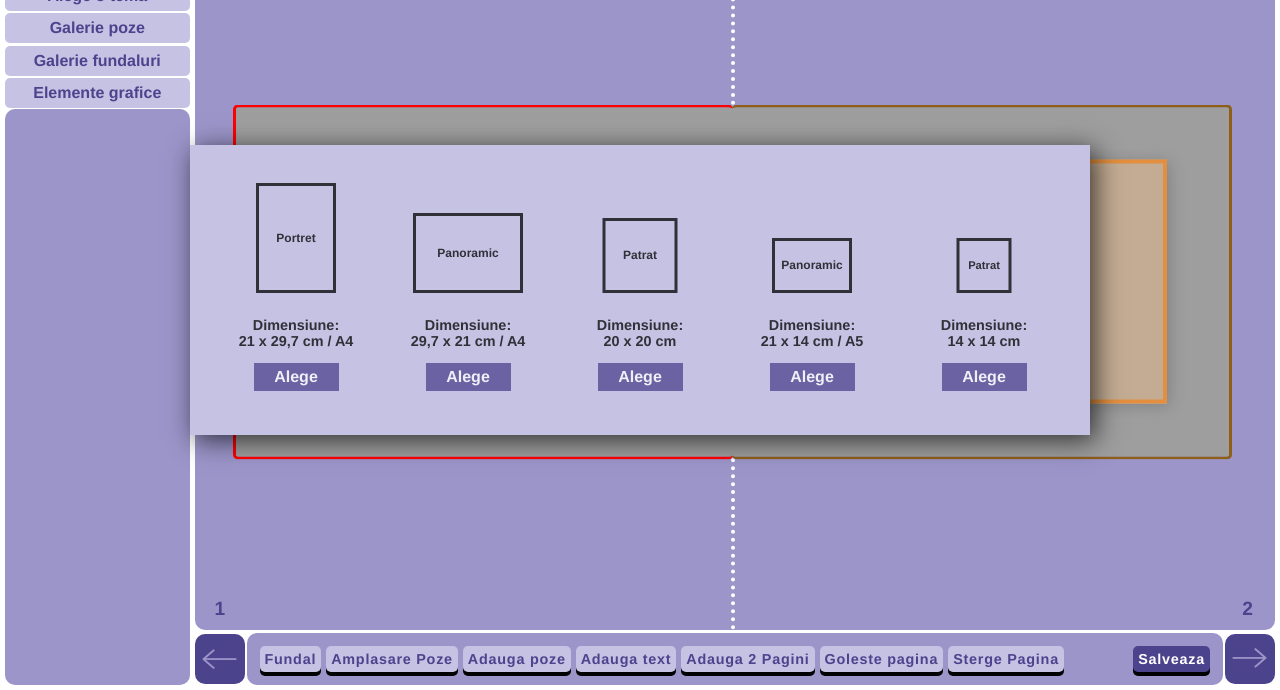
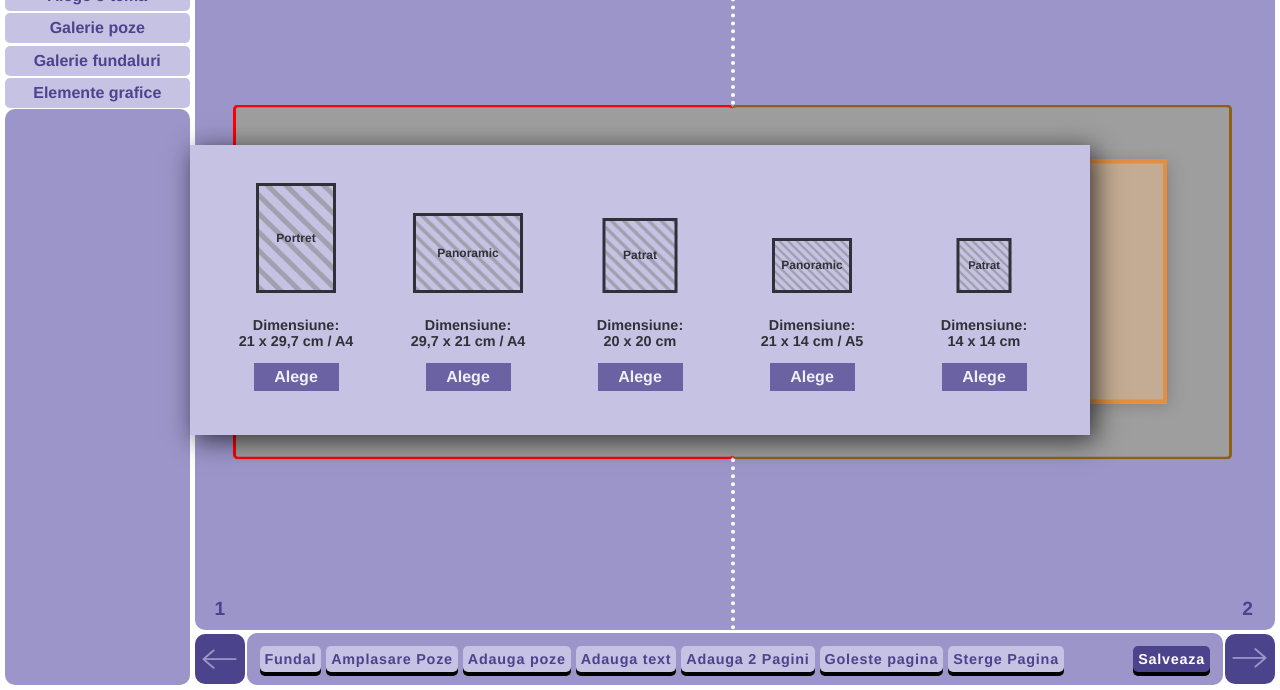
Before and after one commit to GeorgeNicola/Photo-Album-App, a website: page index.html in a window 1280 px wide. Shown: the part 110-800 px from the top of the page. Drawn offline with nearby package versions, Linux system fonts and the light colour scheme; the site is published under a folder, as on GitHub Pages, so addresses that start at the root find nothing; a script that the page names is missing.

Commit message:
Photos path

```diff
--- a/assets/css/main.css
+++ b/assets/css/main.css
@@ -935,7 +935,7 @@ footer{
 
 	font-size:0.75em;
 
-	background-image:url("/assets/img/res-box.png");
+	background-image:url('../img/res-box.png');
 	background-size:cover;
 	background-repeat:no-repeat;
 }
@@ -952,7 +952,7 @@ footer{
 
 	font-size:0.75em;
 
-	background-image:url("/assets/img/res-box.png");
+	background-image:url('../img/res-box.png');
 	background-size:cover;
 	background-repeat:no-repeat;
 }
@@ -969,7 +969,7 @@ footer{
 
 	font-size:0.75em;
 
-	background-image:url("/assets/img/res-box.png");
+	background-image:url('../img/res-box.png');
 	background-size:cover;
 	background-repeat:no-repeat;
 }
@@ -986,7 +986,7 @@ footer{
 
 	font-size:0.75em;
 
-	background-image:url("/assets/img/res-box.png");
+	background-image:url('../img/res-box.png');
 	background-size:cover;
 	background-repeat:no-repeat;
 }
@@ -1003,7 +1003,7 @@ footer{
 
 	font-size:0.7em;
 
-	background-image:url("/assets/img/res-box.png");
+	background-image:url('../img/res-box.png');
 	background-size:cover;
 	background-repeat:no-repeat;
 }
```
